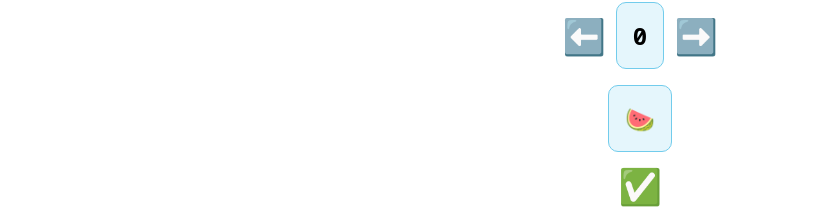
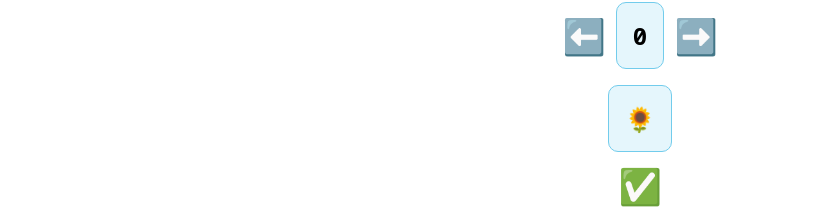
Before and after one commit to SalvatoreMangiacotti/react-recipes, a React (Vite) app: page / in a window 1280 px wide. Shown: the part 326-535 px from the top of the page, without its empty margins (0-816 px from the left). Built offline with nearby package versions, Linux system fonts and the light colour scheme.

Commit message:
UseState practice fix

```diff
--- a/src/components/UseState.jsx
+++ b/src/components/UseState.jsx
@@ -19,10 +19,9 @@ export default function UseState() {
 
     // }
 
-
     const [value, setValue] = useState(0);
 
-    const [valueTwo, setValueTwo] = useState(false);
+    const [valueTwo, setValueTwo] = useState('🌻');
 
 
     // callback function
@@ -47,9 +46,7 @@ export default function UseState() {
 
     const toggleState = () => {
 
-        setValueTwo(prevValueTwo => !prevValueTwo)
-
-        console.log(valueTwo)
+        setValueTwo(prevValueTwo => prevValueTwo === '🌻' ? '🍉' : '🌻')
 
     }
 
@@ -70,7 +67,7 @@ export default function UseState() {
 
             <div className="use_state_two">
 
-                <h2>{valueTwo ? '🌻' : '🍉'}</h2>
+                <h2>{valueTwo}</h2>
 
                 <span onClick={toggleState}>✅</span>
 
```
